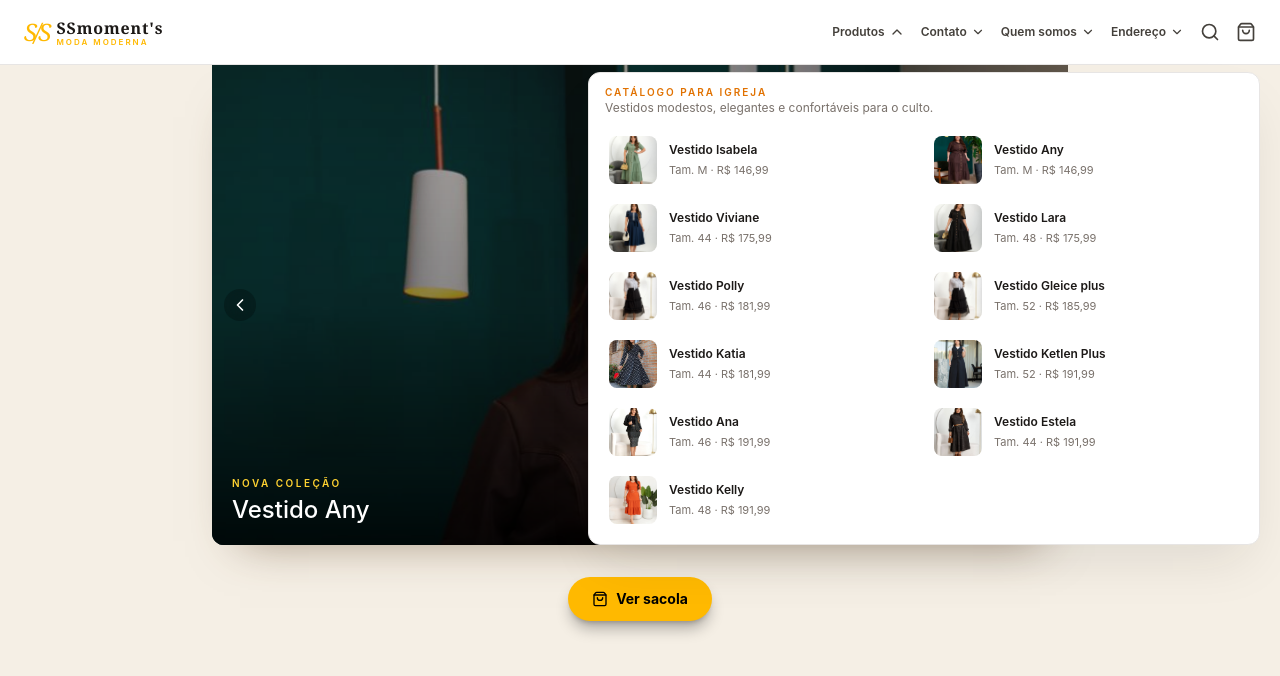
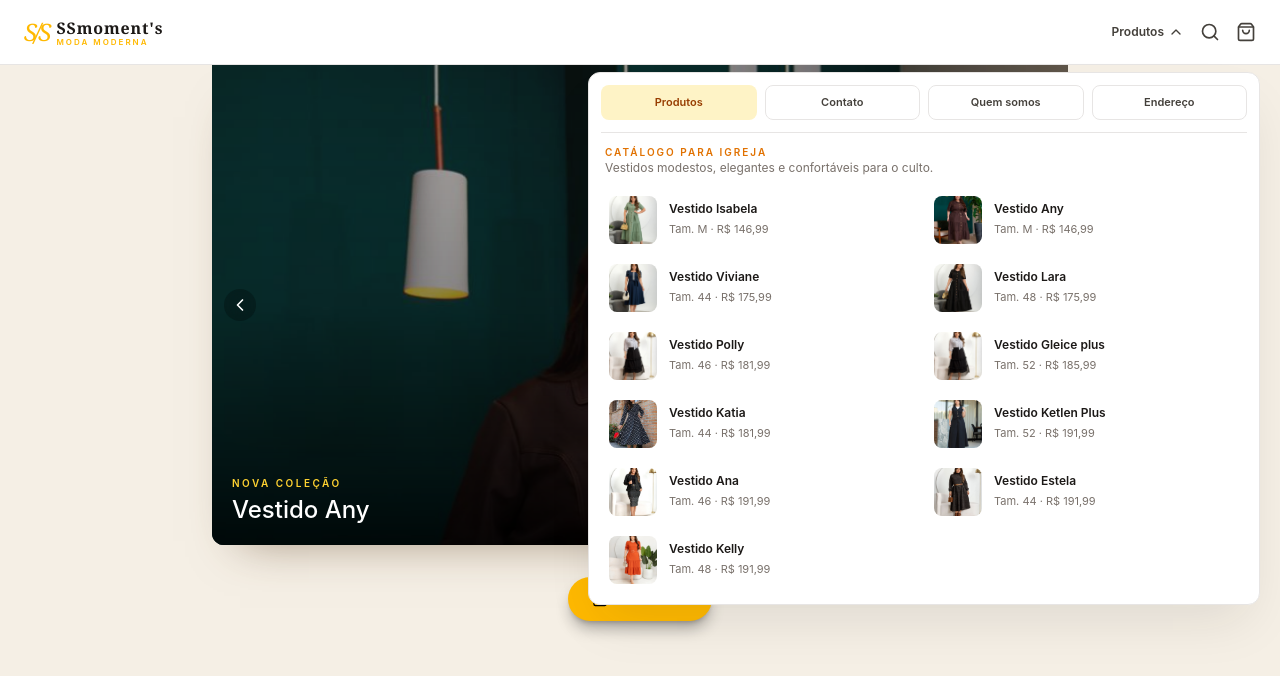
Before and after one commit to AparecidoHonorato/SSMODAS, a React (Vite) app: page / in a window 1280 px wide. Both pictures are taken after a click on the button "Produtos". Shown: the top 676 px of the page. Built offline with nearby package versions, Linux system fonts and the light colour scheme.

Commit message:
Add navigation options to products menu

```diff
--- a/src/components/Header.jsx
+++ b/src/components/Header.jsx
@@ -99,15 +99,6 @@ export default function Header() {
             Produtos
             <ChevronDown className={`h-4 w-4 transition-transform ${menuAberto ? 'rotate-180' : ''}`} />
           </button>
-          <button onClick={() => abrirSecao('contato')} className="hidden items-center gap-1 text-xs font-semibold text-stone-700 transition-colors hover:text-amber-700 sm:flex" aria-expanded={secaoAberta === 'contato'}>
-            Contato <ChevronDown className="h-3.5 w-3.5" />
-          </button>
-          <button onClick={() => abrirSecao('sobre')} className="hidden items-center gap-1 text-xs font-semibold text-stone-700 transition-colors hover:text-amber-700 lg:flex" aria-expanded={secaoAberta === 'sobre'}>
-            Quem somos <ChevronDown className="h-3.5 w-3.5" />
-          </button>
-          <button onClick={() => abrirSecao('mapa')} className="hidden items-center gap-1 text-xs font-semibold text-stone-700 transition-colors hover:text-amber-700 xl:flex" aria-expanded={secaoAberta === 'mapa'}>
-            Endereço <ChevronDown className="h-3.5 w-3.5" />
-          </button>
           <button
             onClick={() => { setBuscaAberta((aberta) => !aberta); setMenuAberto(true); setSacolaAberta(false); }}
             className="text-stone-700 hover:text-amber-700"
@@ -194,7 +185,10 @@ export default function Header() {
               </div>
             ) : (
               <div>
-                <div className="mb-3 grid grid-cols-3 gap-2 border-b border-stone-200 pb-3 md:hidden">
+                <div className="mb-3 grid grid-cols-2 gap-2 border-b border-stone-200 pb-3 sm:grid-cols-4">
+                  <button onClick={() => setMenuAberto(true)} className="rounded-lg bg-amber-100 px-2 py-2 text-[11px] font-semibold text-amber-800">
+                    Produtos
+                  </button>
                   <button onClick={() => abrirSecao('contato')} className="rounded-lg border border-stone-200 px-2 py-2 text-[11px] font-semibold text-stone-700 hover:border-amber-400 hover:bg-amber-50">
                     Contato
                   </button>
```
